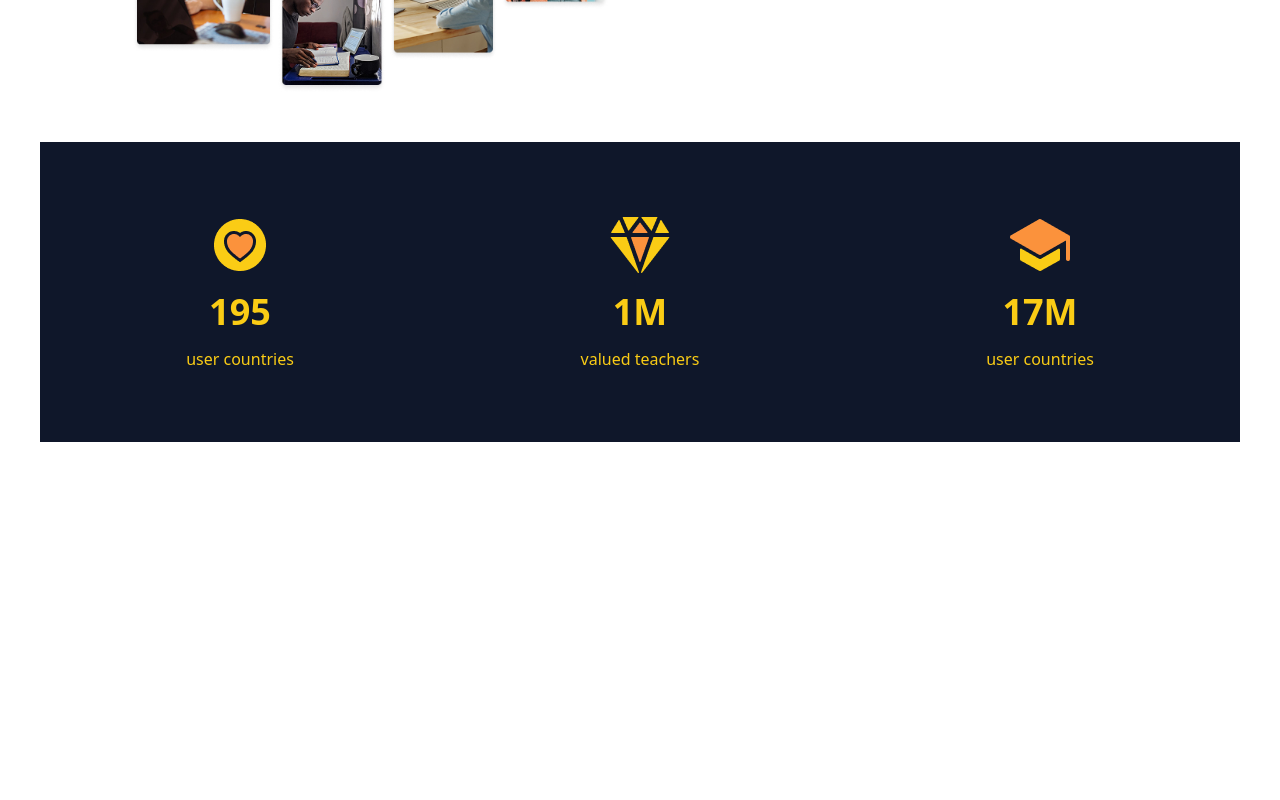
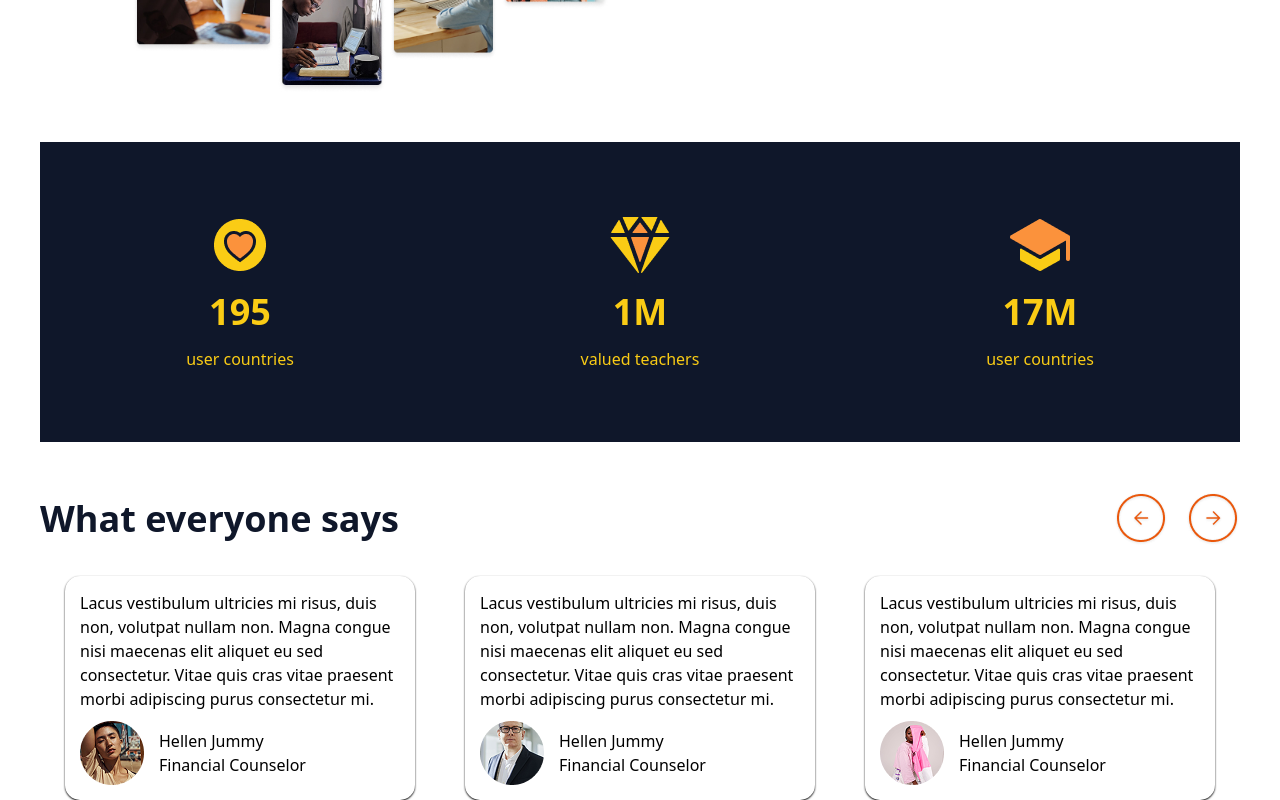
Before and after one commit to jurabeksayfiddinov1010-collab/ZZ03, a website: page index.html in a window 1280 px wide. Shown: the part 2280-3080 px from the top of the page. Before the commit the page ends 2722 px from the top, so only its background shows below. Drawn offline with Linux system fonts and the light colour scheme.

Commit message:
section #6

```diff
--- a/index.html
+++ b/index.html
@@ -95,6 +95,44 @@
                         <p class="text-[#FACC15]">user countries</p>
                     </div>
                 </section>
+                <section class="mt-[50px]">
+                    <div class="flex items-center justify-between">
+                        <p class="text-4xl font-bold text-[#0F172A]">What everyone says</p>
+                        <img src="./image/Arrows.png" alt="">
+                    </div>
+                    <div class="flex justify-around mt-[30px] flex-col lg:flex-row">
+                        <div class="w-[350px] p-[15px] shadow-black shadow-xs flex flex-col gap-[10px] rounded-[15px] lg:m-0 m-auto">
+                            <p>Lacus vestibulum ultricies mi risus, duis <br> non, volutpat nullam non. Magna congue <br> nisi maecenas elit aliquet eu sed <br> consectetur. Vitae quis cras vitae praesent <br> morbi adipiscing purus consectetur mi.</p>
+                            <div class="flex items-center gap-[15px]">
+                                <img src="./image/User Thumb.png" alt="">
+                                <div>
+                                    <p>Hellen Jummy</p>
+                                    <p>Financial Counselor</p>
+                                </div>
+                            </div>
+                        </div>
+                        <div class="w-[350px] p-[15px] shadow-black shadow-xs flex flex-col gap-[10px] rounded-[15px] lg:m-0 m-auto">
+                            <p>Lacus vestibulum ultricies mi risus, duis <br> non, volutpat nullam non. Magna congue <br> nisi maecenas elit aliquet eu sed <br> consectetur. Vitae quis cras vitae praesent <br> morbi adipiscing purus consectetur mi.</p>
+                            <div class="flex items-center gap-[15px]">
+                                <img src="./image/User Thumb (1).png" alt="">
+                                <div>
+                                    <p>Hellen Jummy</p>
+                                    <p>Financial Counselor</p>
+                                </div>
+                            </div>
+                        </div>
+                        <div class="w-[350px] p-[15px] shadow-black shadow-xs flex flex-col gap-[10px] rounded-[15px] lg:m-0 m-auto">
+                            <p>Lacus vestibulum ultricies mi risus, duis <br> non, volutpat nullam non. Magna congue <br> nisi maecenas elit aliquet eu sed <br> consectetur. Vitae quis cras vitae praesent <br> morbi adipiscing purus consectetur mi.</p>
+                            <div class="flex items-center gap-[15px]">
+                                <img src="./image/User Thumb (2).png" alt="">
+                                <div>
+                                    <p>Hellen Jummy</p>
+                                    <p>Financial Counselor</p>
+                                </div>
+                            </div>
+                        </div>
+                    </div>
+                </section>
             </main>
 </body>
 </html>
```
Also changed, not shown: image/Arrows.png (added), image/User Thumb (1).png (added), image/User Thumb (2).png (added), image/User Thumb.png (added), src/output.css.
